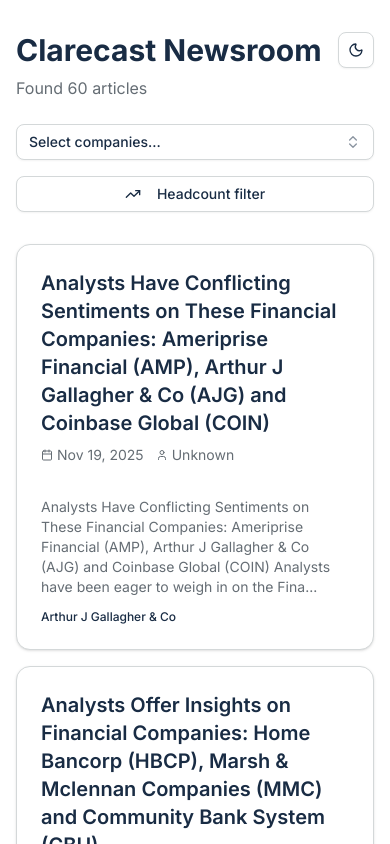
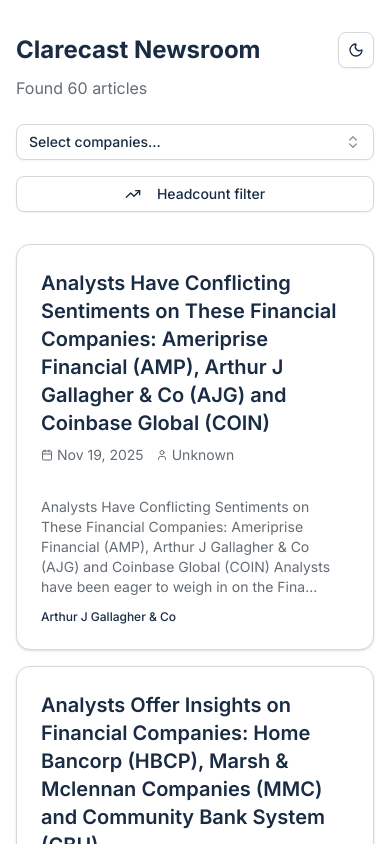
Before and after one commit to Alina086/clarecast-newsroom, a Next.js app: page / in a window 390 px wide. Shown: the top 844 px of the page. Built offline with nearby package versions, Linux system fonts and the light colour scheme.

Commit message:
fix: spacing between title and dark mode toggle

```diff
--- a/src/app/page.tsx
+++ b/src/app/page.tsx
@@ -57,8 +57,8 @@
       <div className="max-w-6xl mx-auto">
         {/* Header and Filters section - sticky */}
         <div className="sticky top-0 z-10 bg-background pt-4 pb-6 mb-2">
-          <div className="flex items-center justify-between mb-2">
-            <h1 className="text-3xl font-bold">Clarecast Newsroom</h1>
+          <div className="flex items-center justify-between gap-4 mb-2">
+            <h1 className="text-2xl sm:text-3xl font-bold">Clarecast Newsroom</h1>
             <ThemeToggle />
           </div>
           <p className="text-muted-foreground mb-6">
```
